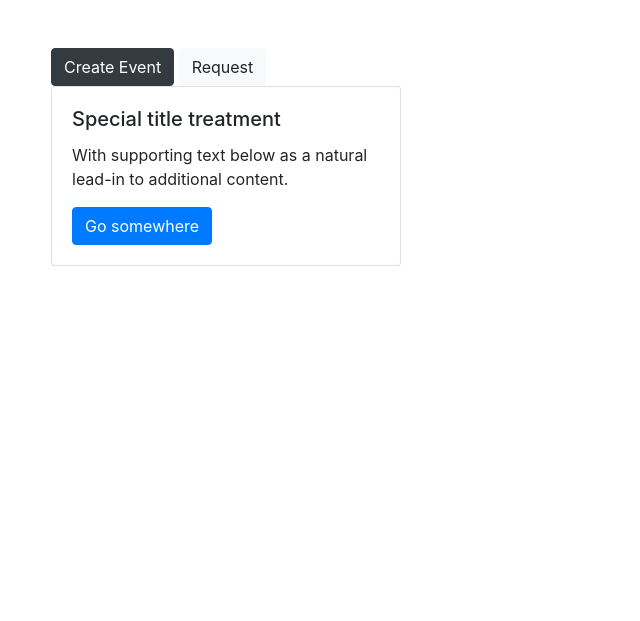
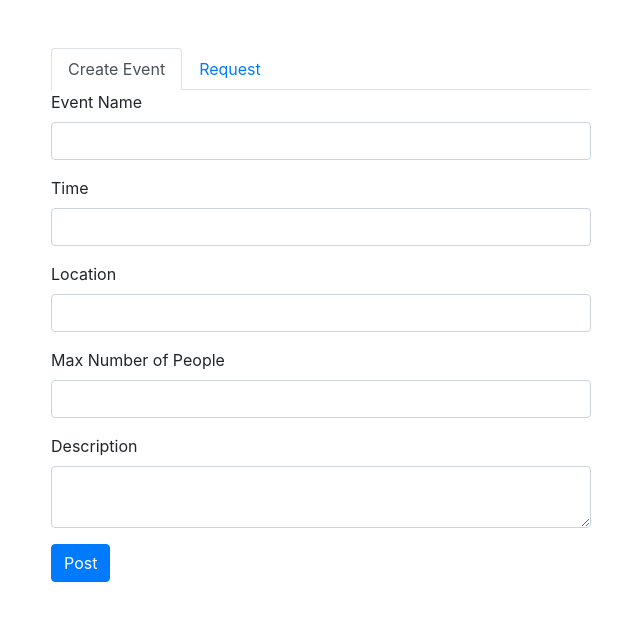
Before and after one commit to Nyquixt/ReSpecVP, a Flask app: page /dashboard in a window 1280 px wide. Shown: the part 76-697 px from the top of the page, without its empty margins (34-674 px from the left). Run offline with Flask 2, Linux system fonts and the light colour scheme; some libraries are stand-ins or nearby versions.

Commit message:
create event form

```diff
--- a/templates/dashboard.html
+++ b/templates/dashboard.html
@@ -2,18 +2,64 @@
 {% block title %} Dashboard {% endblock %}
 {% block content %}
 <div>
-    <button type="button" class="btn btn-dark">Create Event</button>
-    <button type="button" class="btn btn-light">Request</button>
     <div class="row">
-        <div class="col-lg-4">
-            <div class="card">
-                <div class="card-body">
-                    <h5 class="card-title">Special title treatment</h5>
-                    <p class="card-text">With supporting text below as a natural lead-in to additional content.</p>
-                    <a href="#" class="btn btn-primary">Go somewhere</a>
+        <div class="col-lg-6">
+            <ul class="nav nav-tabs" id="myTab" role="tablist">
+                <li class="nav-item">
+                    <a class="nav-link active" id="home-tab" data-toggle="tab" href="#createevent" role="tab"
+                        aria-controls="home" aria-selected="true">Create Event</a>
+                </li>
+                <li class="nav-item">
+                    <a class="nav-link" id="profile-tab" data-toggle="tab" href="#request" role="tab"
+                        aria-controls="profile" aria-selected="false">Request</a>
+                </li>
+            </ul>
+            <div class="tab-content" id="myTabContent">
+                <div class="tab-pane fade show active" id="createevent" role="tabpanel"
+                    aria-labelledby="create-event-tab">
+                    <form method="POST" action="" role="form">
+                        <div class="form-group">
+                            <label for="eventName">Event Name</label>
+                            <input type="text" class="form-control" id="eventName" aria-describedby="eventName">
+                        </div>
+                        <div class="form-group">
+                            <label for="eventTime">Time</label>
+                            <input type="text" class="form-control" id="eventTime" aria-describedby="eventTime">
+                        </div>
+                        <div class="form-group">
+                            <label for="eventLocation">Location</label>
+                            <input type="text" class="form-control" id="eventLocation" aria-describedby="eventLocation">
+                        </div>
+                        <div class="form-group">
+                            <label for="maxPpl">Max Number of People</label>
+                            <input type="text" class="form-control" id="maxPpl" aria-describedby="maxPpl">
+                        </div>
+                        <div class="form-group">
+                            <label for="eventName">Description</label>
+                            <textarea type="text" class="form-control" id="eventDesc" aria-describedby="eventDesc"></textarea>
+                        </div>
+                        <button type="submit" class="btn btn-primary">Post</button>
+                    </form>
+                </div>
+                <div class="tab-pane fade" id="request" role="tabpanel" aria-labelledby="profile-tab">
+
                 </div>
             </div>
         </div>
+        <div class="col-lg-6">
+            {% for event in events %}
+            <div class="">
+                <div class="card">
+                    <div class="card-body">
+                        <h5 class="card-title">{{ event.name }}</h5>
+                        <p class="card-text">{{ event.date }}</p>
+                        <a href="" class="btn btn-primary">RSVP</a>
+                    </div>
+                </div>
+            </div>
+            {% endfor %}
+        </div>
+
     </div>
 </div>
 {% endblock %}
```
Also changed, not shown: templates/event/upload_event.html (+1 -12 lines).
